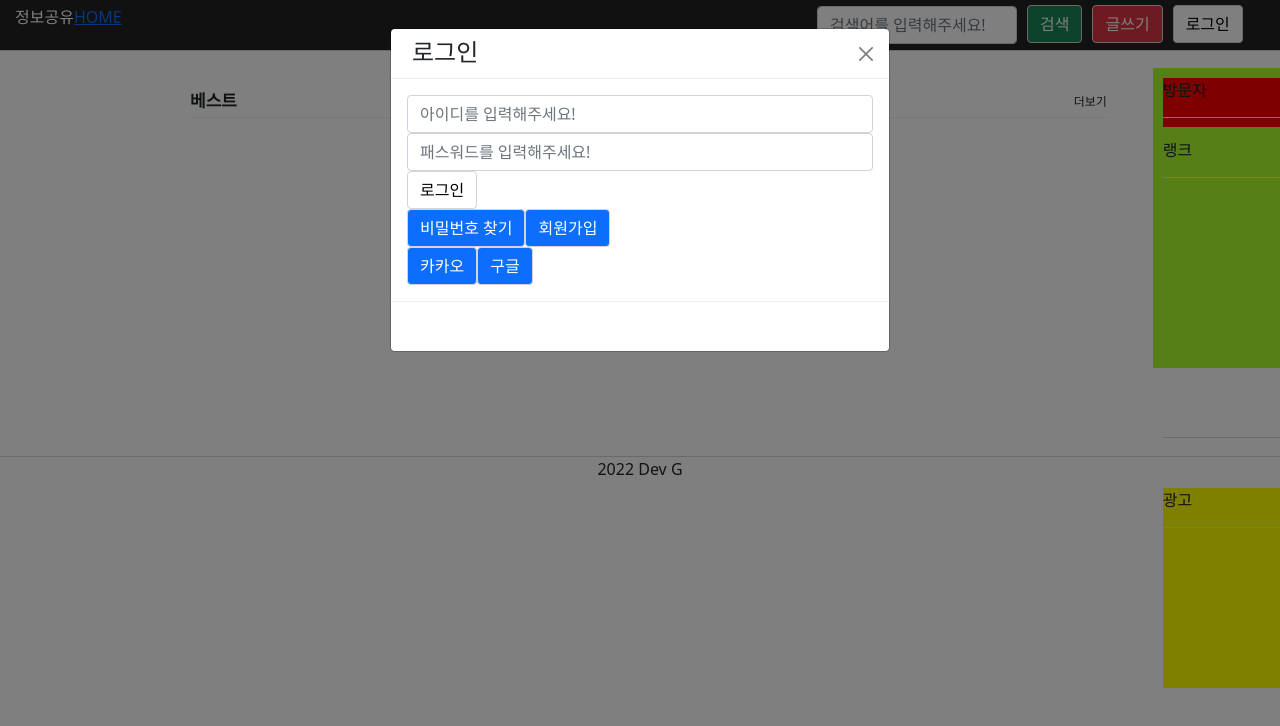
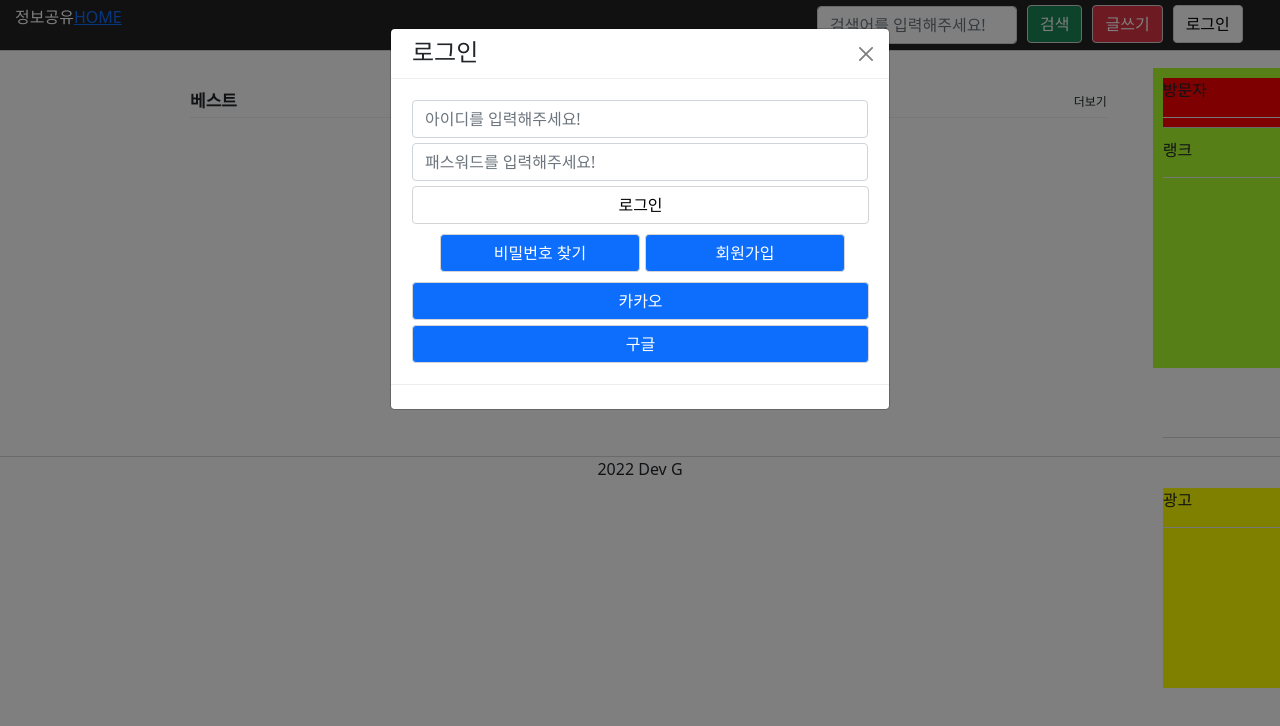
Before and after one commit to dlghrms1992/boardInNodeJS, a React (Create React App) app in the folder client/: page / in a window 1280 px wide. Both pictures are taken after a click on the button "로그인". Shown: the top 726 px of the page. Built offline with nearby package versions, Linux system fonts and the light colour scheme; no server answers; the HTML template or start-up script is replaced by a standard one.

Commit message:
회원가입 진행중

```diff
--- a/client/src/asset/css/modal.css
+++ b/client/src/asset/css/modal.css
@@ -7,8 +7,39 @@
     height: 300px;
     background-color: red;
 }
-
 .modalFooter {
-    height: 50px;
+    height: 10px;
     border-top: 1px solid #eee;
 }
+.loginInput {
+    margin: 5px;
+}
+
+.loginInput input {
+    margin-top: 5px;
+}
+
+.loginButton .login {
+    color: white;
+    background-color: #222;
+}
+
+.loginButton, .subContainer {
+    margin: 5px
+}
+.registerContainer {
+    display: flex;
+    margin: 10px;
+    justify-content: center;
+}
+.registerContainer button {
+    width: 200px;
+    margin-left: 5px;
+}
+.loginButton button, .subContainer button{
+    width: 457px;
+}
+
+.subContainer .google {
+    margin-top:5px;
+}
--- a/client/src/components/modal/loginModal.js
+++ b/client/src/components/modal/loginModal.js
@@ -18,34 +18,36 @@ export default class LoginModal extends Component{
 
     }
 
+    register = () => {
+        console.log("회원가입 시작입니다.~!");
+    }
+
     render(){
         const {isOpened, isClosed, title} = this.state;
         return (
-
                 <Modal show={isOpened} className={isOpened ? 'loginModal' : 'modal'} onHide={isClosed}>
                         <Header title={this.state.title} />
                             <Modal.Body>
                                 <div className="longinContainer">
                                     <div className="loginInput">
-                                    <Form.Control type="text" className="loginId" placeholder="아이디를 입력해주세요!" />
-                                    <Form.Control type="text" className="loginPassword" placeholder="패스워드를 입력해주세요!" />
+                                        <Form.Control type="text" className="loginId" placeholder="아이디를 입력해주세요!" />
+                                        <Form.Control type="text" className="loginPassword" placeholder="패스워드를 입력해주세요!" />
                                     </div>
                                     <div className="loginButton">
                                         <Button className="login">로그인</Button>
                                     </div>
                                 </div>
-                                <div className="resigeterContainer">
-                                    <Button>비밀번호 찾기</Button>
-                                    <Button>회원가입</Button>
+                                <div className="registerContainer">
+                                    <Button className="findPassword">비밀번호 찾기</Button>
+                                    <Button className="register" onClick={this.register}>회원가입</Button>
                                 </div>
                                 <div className="subContainer">
-                                    <Button>카카오</Button>
-                                    <Button>구글</Button>
+                                    <Button className="kakao">카카오</Button>
+                                    <Button className="google">구글</Button>
                                 </div>
                             </Modal.Body>
                         <Footer/>
                     </Modal>
-
          );
     }
 }
```
Also changed, not shown: client/src/components/user/register.js (+21 -0 lines).
